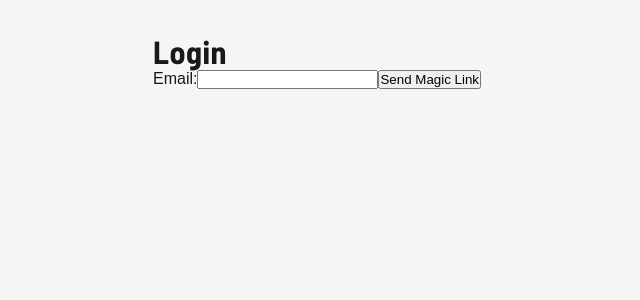
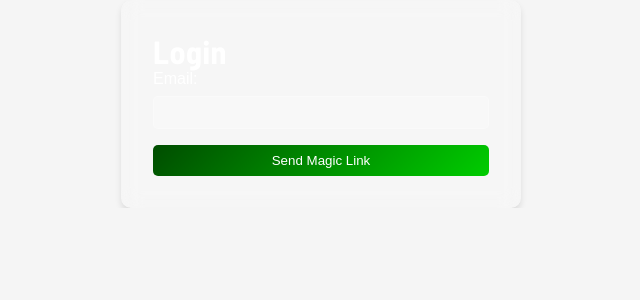
Before and after one commit to chengivan2/tripmate, a Next.js app: page /login in a window 1280 px wide. Shown: the top 300 px of the page, without its empty margins (319-959 px from the left). Built offline with nearby package versions, Linux system fonts and the light colour scheme; no server answers; a web font is replaced by a local one.

Commit message:
Styled login page

```diff
--- /dev/null
+++ b/src/app/login/page.module.css
@@ -0,0 +1,52 @@
+.container {
+  max-width: 400px;
+  margin: auto;
+  padding: 2rem;
+  background: rgba(255, 255, 255, 0.1);
+  border-radius: 10px;
+  backdrop-filter: blur(10px);
+  box-shadow: 0 4px 6px rgba(0, 0, 0, 0.1);
+  color: white;
+}
+
+h1 {
+  color: white;
+}
+
+form {
+  display: flex;
+  flex-direction: column;
+}
+
+label {
+  margin-bottom: 0.5rem;
+  color: white;
+}
+
+input {
+  padding: 0.5rem;
+  margin-bottom: 1rem;
+  border: 1px solid rgba(255, 255, 255, 0.3);
+  border-radius: 5px;
+  background: rgba(255, 255, 255, 0.2);
+  color: white;
+}
+
+button {
+  padding: 0.5rem;
+  border: none;
+  border-radius: 5px;
+  background: linear-gradient(135deg, #004d00, #00cc00);
+  color: white;
+  cursor: pointer;
+  transition: background 0.3s ease;
+}
+
+button:hover {
+  background: linear-gradient(135deg, #003300, #00b300);
+}
+
+p {
+  margin-top: 1rem;
+  color: white;
+}
--- a/src/app/login/page.tsx
+++ b/src/app/login/page.tsx
@@ -2,6 +2,7 @@
 
 import { useState } from "react";
 import { supabase } from "../../../utils/supabase/supabaseClient";
+import styles from "./page.module.css";
 
 export default function Login() {
   const [email, setEmail] = useState<string>("");
@@ -26,7 +27,7 @@ export default function Login() {
   };
 
   return (
-    <div style={{ maxWidth: "400px", margin: "auto", padding: "2rem" }}>
+    <div className={styles.container}>
       <h1>Login</h1>
       <form onSubmit={handleSignIn}>
         <label htmlFor="email">Email:</label>
```
